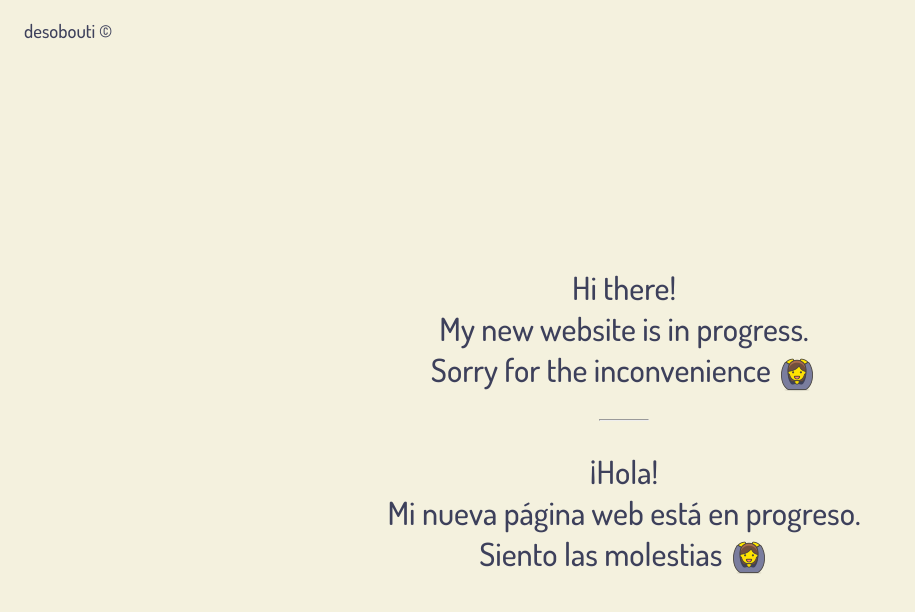
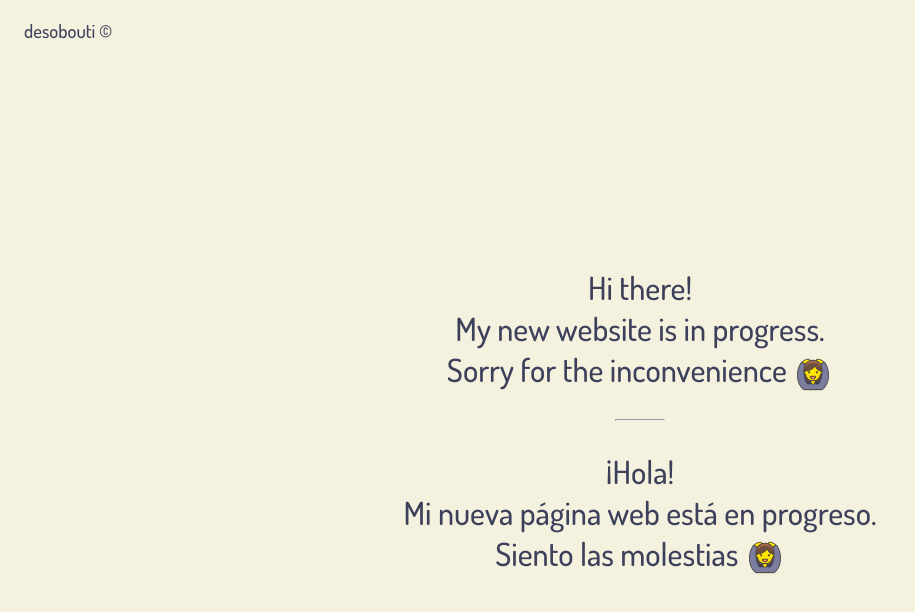
Before and after one commit to desobouti/my-website-2022, a plain HTML site: page index.html in a window 1280 px wide. Shown: the whole page, without its empty margins (0-915 px from the left). Drawn offline with nearby package versions, Linux system fonts and the light colour scheme.

Commit message:
Add files via upload

```diff
--- a/src/scss/base/basic.scss
+++ b/src/scss/base/basic.scss
@@ -18,14 +18,17 @@ body {
 	}
 
 	.r-main {
-		width: calc(100vw - 5rem);
+		width: 100%;
 		height: calc(100vh - 5rem);
 		display: flex;
 		flex-direction: column;
     justify-content: center;
     align-items: center;
     text-align: center;
-    margin: 0 16px;
+
+    h1 {
+    	padding: 0 1rem;
+    }
 
     .horizontal-line {
     	width: 3rem;
```
Also changed, not shown: src/css/style.css.
